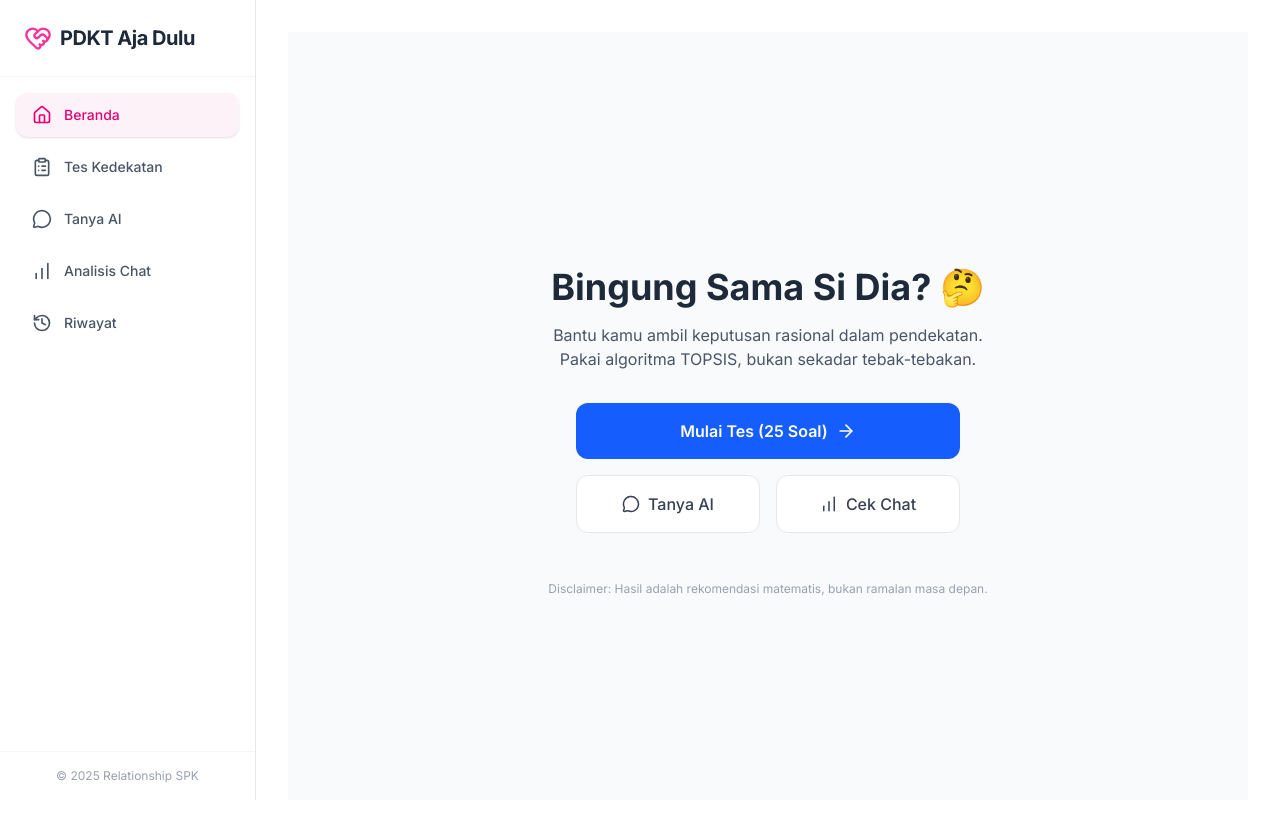
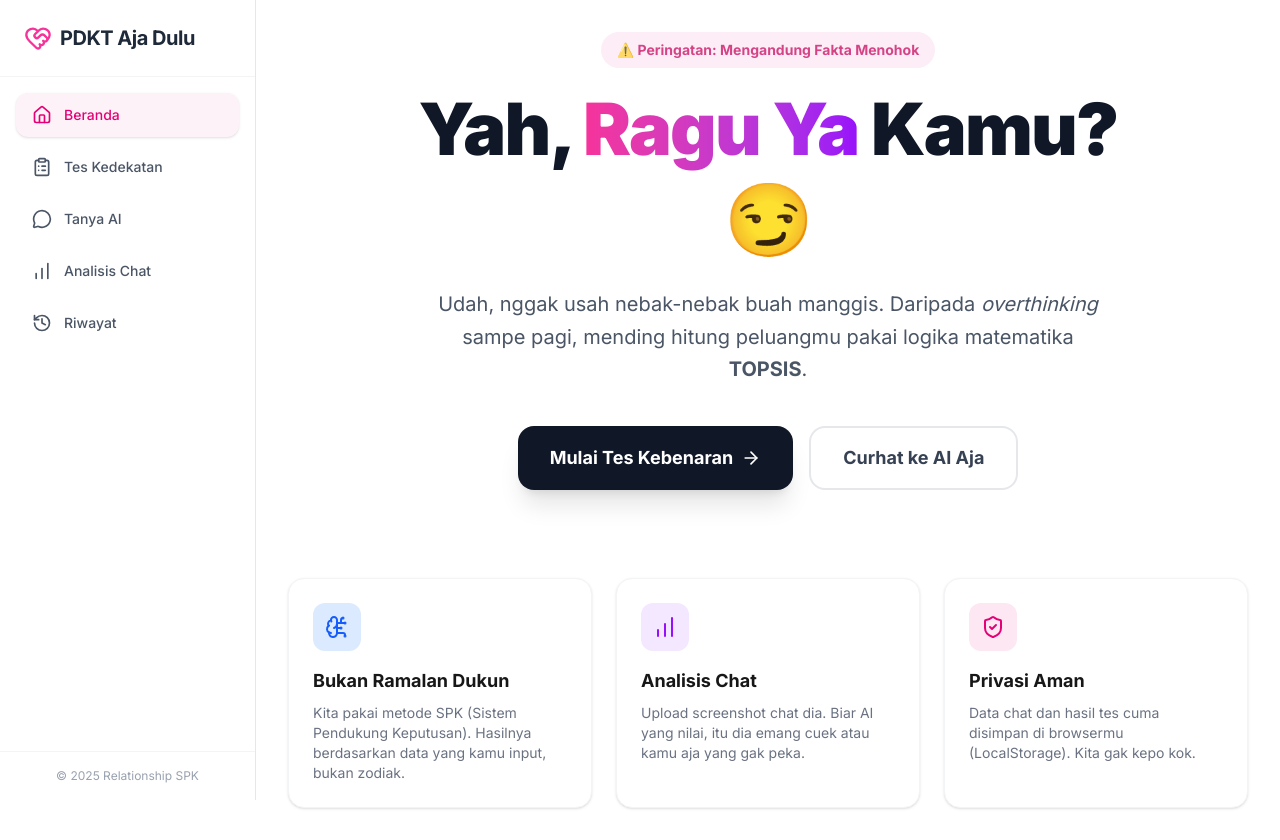
Before and after one commit to Yusuf04A/PDKTAjaDulu, a Next.js app: page / in a window 1280 px wide. Before the commit the page ends 800 px from the top, so only its background shows below. Built offline with nearby package versions, Linux system fonts and the light colour scheme.

Commit message:
add photo upload in analisis chat page

```diff
--- a/app/layout.tsx
+++ b/app/layout.tsx
@@ -1,31 +1,43 @@
 // app/layout.tsx
-import type { Metadata } from "next";
+"use client"; // Ubah jadi client component untuk handle state sidebar
 import { Inter } from "next/font/google";
 import "./globals.css";
 import Sidebar from "@/components/Sidebar";
+import { useState } from "react";
+import { Menu } from "lucide-react";
 
 const inter = Inter({ subsets: ["latin"] });
-
-export const metadata: Metadata = {
-  title: "SPK Relationship Assistant",
-  description: "Bantu tentukan langkah pendekatanmu",
-};
 
 export default function RootLayout({
   children,
 }: Readonly<{
   children: React.ReactNode;
 }>) {
+  const [isSidebarOpen, setIsSidebarOpen] = useState(false);
+
   return (
     <html lang="id">
       <body className={`${inter.className} bg-gray-50 text-gray-900`}>
-        <div className="flex min-h-screen">
-          {/* Sidebar Fixed */}
-          <Sidebar />
+        <div className="flex min-h-screen relative">
 
-          {/* Main Content Area (didorong 64 unit ke kanan karena lebar sidebar) */}
-          <main className="flex-1 ml-64 p-8 overflow-y-auto h-screen">
-            {children}
+          {/* Sidebar Component */}
+          <Sidebar isOpen={isSidebarOpen} onClose={() => setIsSidebarOpen(false)} />
+
+          {/* Main Content Area */}
+          <main className="flex-1 flex flex-col min-w-0 lg:ml-64 transition-all duration-300">
+
+            {/* Header Mobile (Hanya muncul di HP/Tablet) */}
+            <header className="lg:hidden bg-white p-4 border-b flex items-center justify-between sticky top-0 z-30">
+              <span className="font-bold text-gray-800">PDKT Aja Dulu</span>
+              <button onClick={() => setIsSidebarOpen(true)} className="p-2 bg-gray-100 rounded-lg">
+                <Menu size={24} />
+              </button>
+            </header>
+
+            {/* Konten Halaman */}
+            <div className="p-4 md:p-8 w-full max-w-7xl mx-auto">
+              {children}
+            </div>
           </main>
         </div>
       </body>
--- a/app/page.tsx
+++ b/app/page.tsx
@@ -1,34 +1,59 @@
+// app/page.tsx
 import Link from 'next/link';
-import { ArrowRight, MessageCircle, BarChart } from 'lucide-react';
+import { ArrowRight, MessageCircle, BarChart, ShieldCheck, BrainCircuit } from 'lucide-react';
 
 export default function Home() {
   return (
-    <main className="min-h-screen bg-gray-50 flex flex-col items-center justify-center p-6 text-center">
-      <h1 className="text-4xl font-bold text-gray-800 mb-4">
-        Bingung Sama Si Dia? 🤔
-      </h1>
-      <p className="text-gray-600 max-w-md mb-8">
-        Bantu kamu ambil keputusan rasional dalam pendekatan.
-        Pakai algoritma TOPSIS, bukan sekadar tebak-tebakan.
-      </p>
+    <div className="flex flex-col items-center justify-center min-h-[80vh] text-center space-y-12">
 
-      <div className="grid gap-4 w-full max-w-sm">
-        <Link href="/test" className="bg-blue-600 text-white p-4 rounded-xl font-semibold flex items-center justify-center gap-2 hover:bg-blue-700 transition">
-          Mulai Tes (25 Soal) <ArrowRight size={20} />
-        </Link>
-        <div className="flex gap-4">
-          <Link href="/chat" className="flex-1 bg-white border border-gray-200 p-4 rounded-xl text-gray-700 font-medium flex items-center justify-center gap-2 hover:bg-gray-100">
-            <MessageCircle size={18} /> Tanya AI
+      {/* Hero Section yang 'Nylekit' */}
+      <div className="space-y-6 max-w-3xl">
+        <div className="inline-block px-4 py-2 bg-pink-100 text-pink-700 rounded-full text-sm font-bold mb-4 animate-pulse">
+          ⚠️ Peringatan: Mengandung Fakta Menohok
+        </div>
+        <h1 className="text-5xl md:text-7xl font-black text-gray-900 leading-tight tracking-tight">
+          Yah, <span className="text-transparent bg-clip-text bg-gradient-to-r from-pink-500 to-purple-600">Ragu Ya</span> Kamu? 😏
+        </h1>
+        <p className="text-lg md:text-xl text-gray-600 max-w-2xl mx-auto leading-relaxed">
+          Udah, nggak usah nebak-nebak buah manggis. Daripada <i>overthinking</i> sampe pagi, mending hitung peluangmu pakai logika matematika <b>TOPSIS</b>.
+        </p>
+
+        <div className="flex flex-col sm:flex-row gap-4 justify-center pt-4">
+          <Link href="/test" className="bg-gray-900 text-white px-8 py-4 rounded-2xl font-bold text-lg hover:bg-gray-800 transition shadow-xl hover:shadow-2xl hover:-translate-y-1 flex items-center justify-center gap-2">
+            Mulai Tes Kebenaran <ArrowRight size={20} />
           </Link>
-          <Link href="/analysis" className="flex-1 bg-white border border-gray-200 p-4 rounded-xl text-gray-700 font-medium flex items-center justify-center gap-2 hover:bg-gray-100">
-            <BarChart size={18} /> Cek Chat
+          <Link href="/chat" className="bg-white border-2 border-gray-200 text-gray-700 px-8 py-4 rounded-2xl font-bold text-lg hover:bg-gray-50 transition flex items-center justify-center gap-2">
+            Curhat ke AI Aja
           </Link>
         </div>
       </div>
 
-      <p className="mt-12 text-xs text-gray-400">
-        Disclaimer: Hasil adalah rekomendasi matematis, bukan ramalan masa depan.
-      </p>
-    </main>
+      {/* Feature Grid / Disclaimer */}
+      <div className="grid grid-cols-1 md:grid-cols-3 gap-6 w-full text-left mt-10">
+        <div className="bg-white p-6 rounded-2xl border border-gray-100 shadow-sm hover:shadow-md transition">
+          <div className="w-12 h-12 bg-blue-100 rounded-xl flex items-center justify-center text-blue-600 mb-4">
+            <BrainCircuit size={24} />
+          </div>
+          <h3 className="font-bold text-lg mb-2">Bukan Ramalan Dukun</h3>
+          <p className="text-gray-500 text-sm">Kita pakai metode SPK (Sistem Pendukung Keputusan). Hasilnya berdasarkan data yang kamu input, bukan zodiak.</p>
+        </div>
+
+        <div className="bg-white p-6 rounded-2xl border border-gray-100 shadow-sm hover:shadow-md transition">
+          <div className="w-12 h-12 bg-purple-100 rounded-xl flex items-center justify-center text-purple-600 mb-4">
+            <BarChart size={24} />
+          </div>
+          <h3 className="font-bold text-lg mb-2">Analisis Chat</h3>
+          <p className="text-gray-500 text-sm">Upload screenshot chat dia. Biar AI yang nilai, itu dia emang cuek atau kamu aja yang gak peka.</p>
+        </div>
+
+        <div className="bg-white p-6 rounded-2xl border border-gray-100 shadow-sm hover:shadow-md transition">
+          <div className="w-12 h-12 bg-pink-100 rounded-xl flex items-center justify-center text-pink-600 mb-4">
+            <ShieldCheck size={24} />
+          </div>
+          <h3 className="font-bold text-lg mb-2">Privasi Aman</h3>
+          <p className="text-gray-500 text-sm">Data chat dan hasil tes cuma disimpan di browsermu (LocalStorage). Kita gak kepo kok.</p>
+        </div>
+      </div>
+    </div>
   );
 }
--- a/components/Sidebar.tsx
+++ b/components/Sidebar.tsx
@@ -2,7 +2,7 @@
 "use client";
 import Link from "next/link";
 import { usePathname } from "next/navigation";
-import { Home, ClipboardList, MessageCircle, BarChart, History, HeartHandshake } from "lucide-react";
+import { Home, ClipboardList, MessageCircle, BarChart, History, HeartHandshake, X } from "lucide-react";
 import { clsx } from "clsx";
 
 const menuItems = [
@@ -10,26 +10,54 @@ const menuItems = [
     { name: "Tes Kedekatan", href: "/test", icon: ClipboardList },
     { name: "Tanya AI", href: "/chat", icon: MessageCircle },
     { name: "Analisis Chat", href: "/analysis", icon: BarChart },
-    { name: "Riwayat", href: "/result", icon: History }, // Shortcut ke hasil terakhir
+    { name: "Riwayat", href: "/result", icon: History },
 ];
 
-export default function Sidebar() {
+interface SidebarProps {
+    isOpen: boolean;
+    onClose: () => void;
+}
+
+export default function Sidebar({ isOpen, onClose }: SidebarProps) {
     const pathname = usePathname();
 
     return (
-        <aside className="fixed left-0 top-0 h-screen w-64 bg-white border-r border-gray-200 flex flex-col z-50">
-            <div className="p-6 border-b border-gray-100 flex items-center gap-2">
+        <>
+            {/* Overlay Gelap untuk Mobile */}
+            <div
+                className={clsx(
+                    "fixed inset-0 z-40 bg-black/50 transition-opacity lg:hidden",
+                    isOpen ? "opacity-100 visible" : "opacity-0 invisible"
+                )}
+                onClick={onClose}
+            />
+
+            {/* Sidebar Container */}
+            <aside
+                className={clsx(
+                    "fixed top-0 left-0 h-screen w-64 bg-white border-r border-gray-200 flex flex-col z-50 transition-transform duration-300 ease-in-out lg:translate-x-0",
+                    isOpen ? "translate-x-0" : "-translate-x-full"
+                )}
+            >
+                <div className="p-6 border-b border-gray-100 flex items-center justify-between">
+                    <div className="flex items-center gap-2">
                         <HeartHandshake className="text-pink-500" size={28} />
                         <h1 className="font-bold text-xl text-gray-800 tracking-tight">PDKT Aja Dulu</h1>
                     </div>
+                    {/* Tombol Close di Mobile */}
+                    <button onClick={onClose} className="lg:hidden text-gray-500">
+                        <X size={24} />
+                    </button>
+                </div>
 
-            <nav className="flex-1 p-4 space-y-2">
+                <nav className="flex-1 p-4 space-y-2 overflow-y-auto">
                     {menuItems.map((item) => {
                         const isActive = pathname === item.href;
                         return (
                             <Link
                                 key={item.href}
                                 href={item.href}
+                                onClick={onClose} // Tutup sidebar pas klik menu (mobile)
                                 className={clsx(
                                     "flex items-center gap-3 px-4 py-3 rounded-xl text-sm font-medium transition-all duration-200",
                                     isActive
@@ -48,5 +76,6 @@ export default function Sidebar() {
                     © 2025 Relationship SPK
                 </div>
             </aside>
+        </>
     );
 }
```
Also changed, not shown: app/analysis/page.tsx (+28 -33 lines), app/test/page.tsx (+82 -55 lines). Lines whose indentation alone changed are shown as unchanged.
